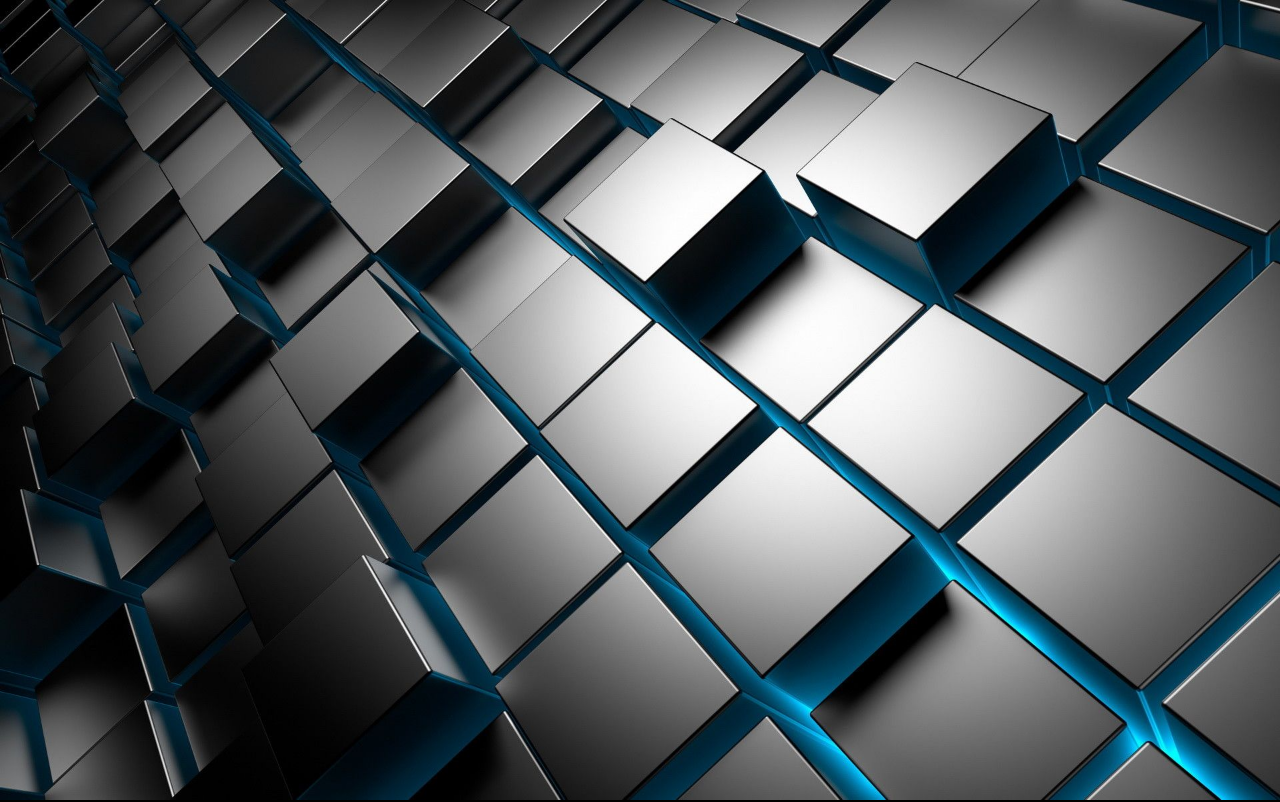
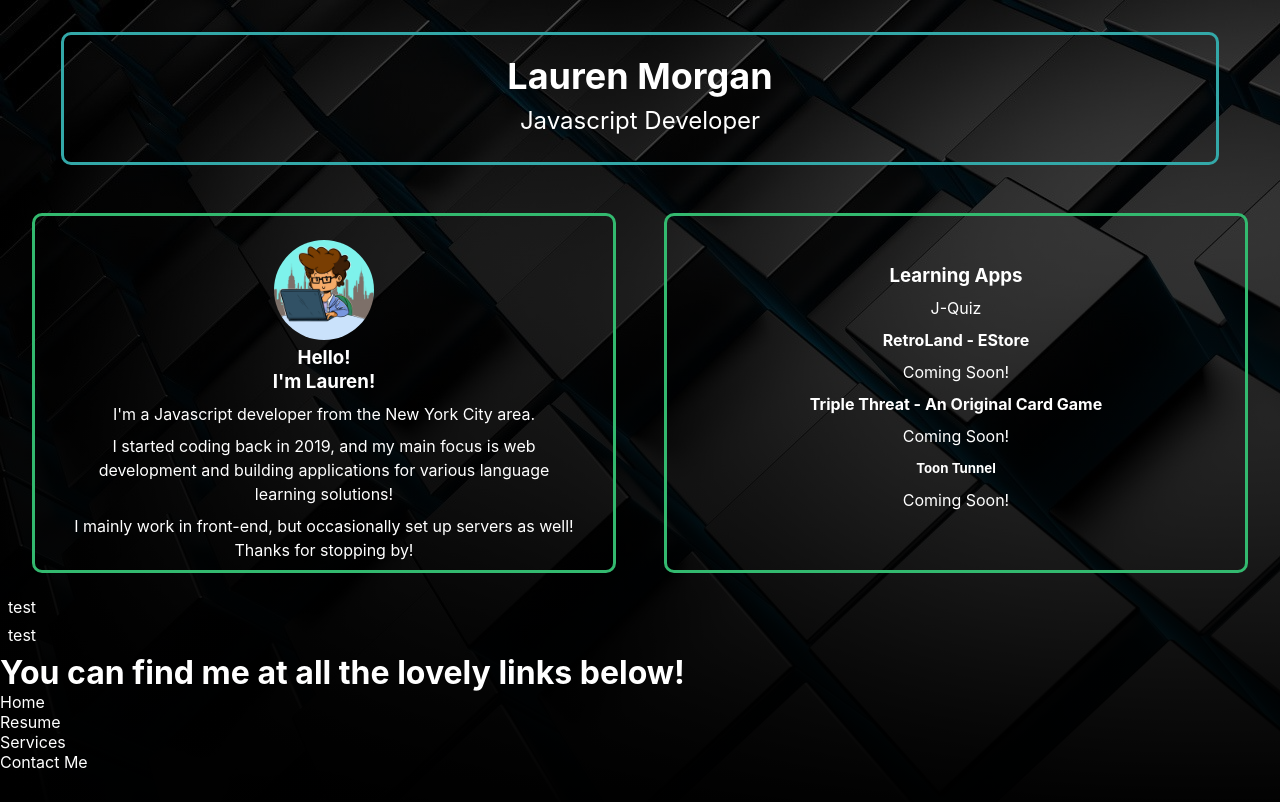
Before and after one commit to lcmortech/web-portfolio, a React (Create React App) app: page / in a window 1280 px wide. Shown: the top 802 px of the page. Built offline with nearby package versions, Linux system fonts and the light colour scheme.

Commit message:
added background image

```diff
--- a/src/App.css
+++ b/src/App.css
@@ -35,18 +35,22 @@
   font-size: inherit;
 }
 
-.cover-image {
-  background: center center no-repeat cover;
-  height: 100vh;
-}
 
 body {
+  background: linear-gradient(to bottom, rgba(0, 0, 0, .7), rgba(0,0,0, 1)), url('./cube-image.jpeg');
   height: 100vh;
   width: 100vw;
   color: white;
   background-color: rgb(0,0,0);
   /*background-color: rgb(194, 248, 239)*/
 }
+
+/* .cover-image {
+  height: 100%;
+  background-position: center;
+  background-repeat: no-repeat;
+  background-size: cover;
+} */
 
 
 
--- a/src/App.js
+++ b/src/App.js
@@ -9,7 +9,7 @@
 function App() {
   return (
     <div className="App">
-      <img className='cover-image' src={cubeImage} />
+      {/*<img className='cover-image' src={cubeImage} />*/}
       <HomePage />
       <Services />
       <Resume />
```
